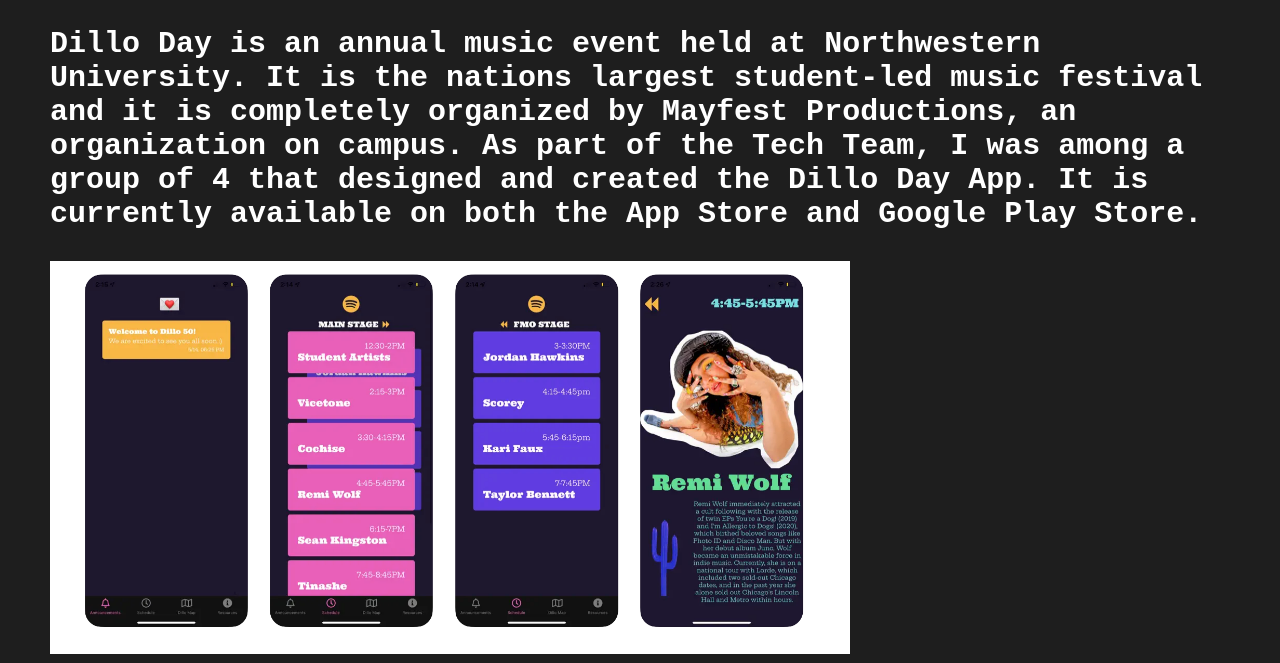
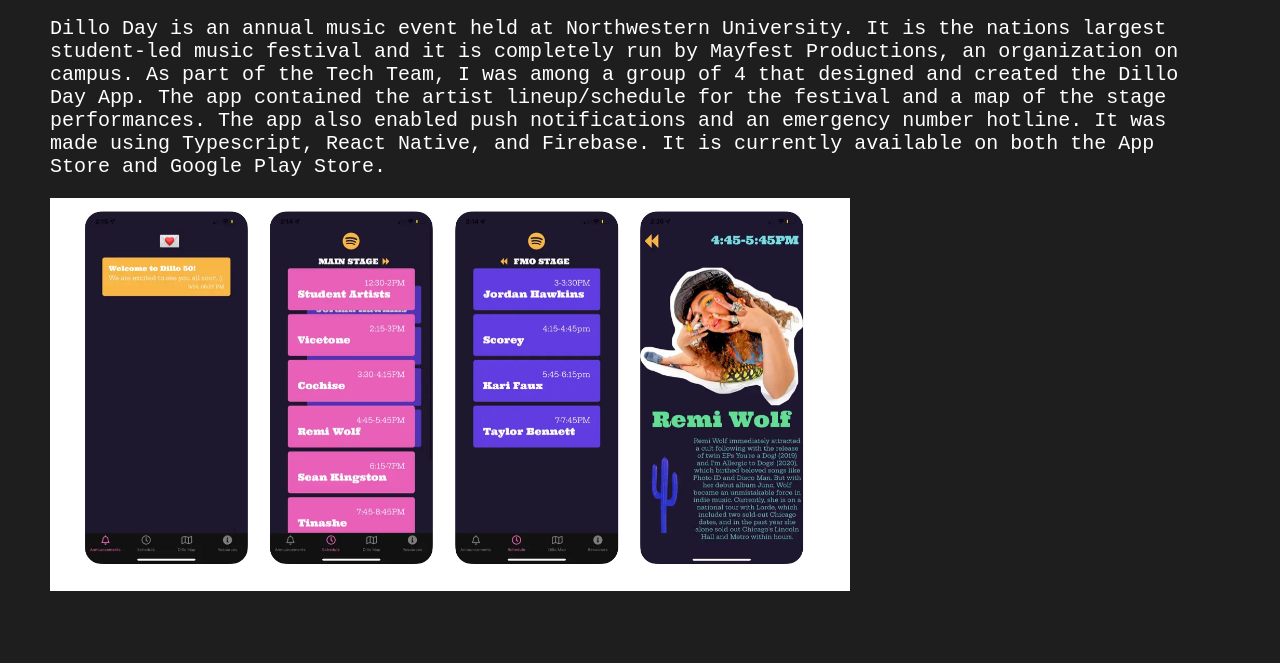
Before and after one commit to alison-park/alison-park.github.io, a plain HTML site: page dillo.html in a window 1280 px wide. Shown: the part 222-885 px from the top of the page. After the commit the page ends 822 px from the top, so only its background shows below. Drawn offline with Linux system fonts and the light colour scheme.

Commit message:
more project description

```diff
--- a/dillo.html
+++ b/dillo.html
@@ -19,12 +19,14 @@
     <div class="main">
         <div class="dillo">
             <a class="dillo-header" href=" https://apps.apple.com/us/app/dillo-day-2022/id1620791585?platform=iphone" target="_blank">Dillo App</a>
-
-        <p>
+        <p class="dillo-body">
             Dillo Day is an annual music event held at Northwestern University. It is the nations
-            largest student-led music festival and it is completely organized by Mayfest Productions,
+            largest student-led music festival and it is completely run by Mayfest Productions,
             an organization on campus. As part of the Tech Team, I was among a group of 4 that designed
-            and created the Dillo Day App. It is currently available on both the App Store and Google Play Store.
+            and created the Dillo Day App. The app contained the artist lineup/schedule for the festival
+            and a map of the stage performances. The app also enabled push notifications and an emergency number hotline.
+            It was made using Typescript, React Native, and Firebase.
+            It is currently available on both the App Store and Google Play Store.
         </p>
         <div class="dilloApp">
             <img src="images/dillo.png" width="800px" alt="Photos of Dillo Day App Pages">
--- a/index.css
+++ b/index.css
@@ -195,6 +195,10 @@ a:active{
 
 }
 
+.dillo-body{
+    font-size: 20px;
+    font-weight: lighter;
+}
 
 .genart-header{
     font-size: 140px;
@@ -224,10 +228,9 @@ a:active{
 }
 
 .genart-text{
-    font-size: 30px;
+    font-size: 20px;
     color:white;
     font-family: 'Courier New', Courier, monospace;
-    font-weight: bolder;
     width: 40%;
     float: left;
     padding-left: 50px;
```
Also changed, not shown: genart.html (+2 -1 lines), 1 other file.
